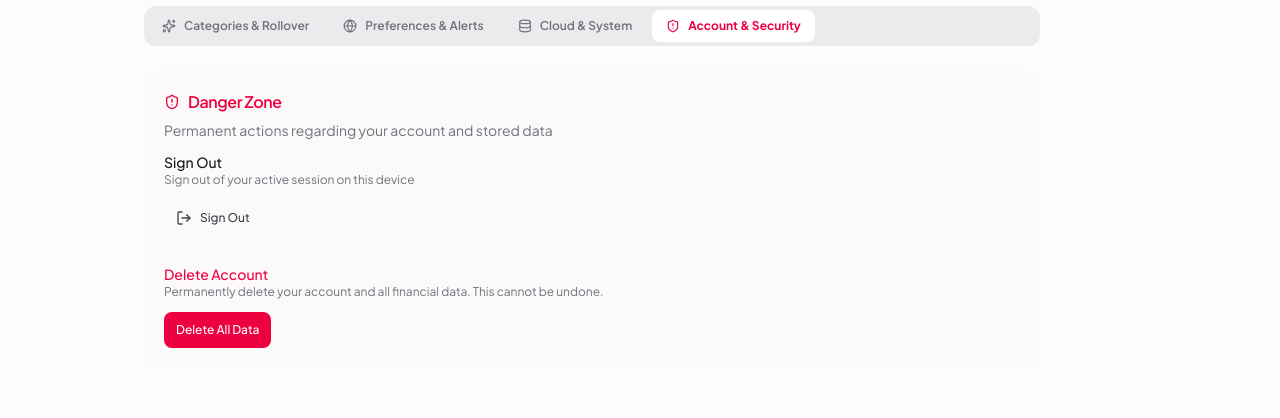
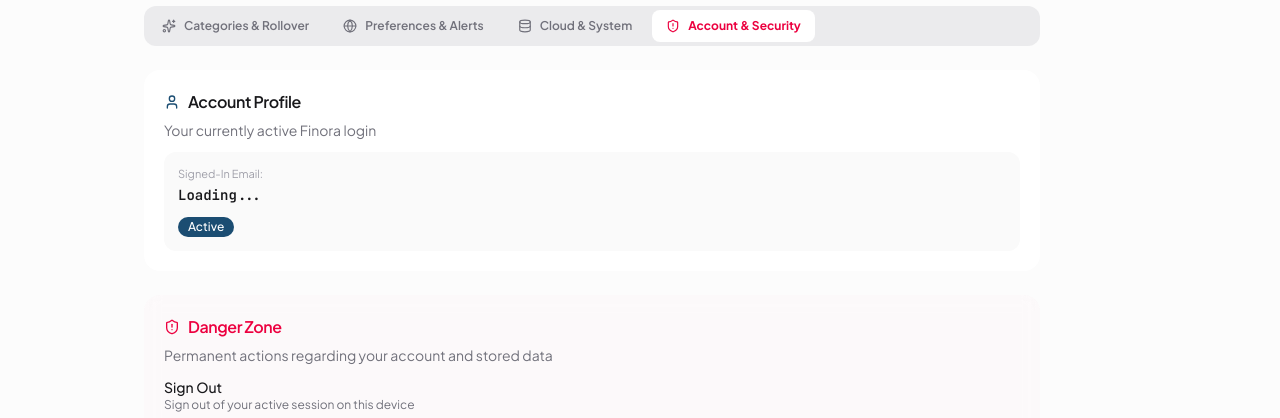
Before and after one commit to Immonkei/Finora, a Next.js app: page /settings in a window 1280 px wide. Both pictures are taken after a click on the button "Account & Security". Shown: the part 154-572 px from the top of the page. Built offline with nearby package versions, Linux system fonts and the light colour scheme; no server answers.

Commit message:
feat(settings): display signed-in email in Account & Security tab

```diff
--- a/src/app/(app)/settings/page.tsx
+++ b/src/app/(app)/settings/page.tsx
@@ -14,6 +14,7 @@ import {
   Activity,
   RefreshCw,
   Sparkles,
+  User,
 } from "lucide-react";
 import { Button } from "@/components/ui/button";
 import { Card, CardContent, CardHeader, CardTitle, CardDescription } from "@/components/ui/card";
@@ -33,6 +34,7 @@ type SettingsTab = "categories" | "preferences" | "system" | "account";
 export default function SettingsPage() {
   const router = useRouter();
   const [activeTab, setActiveTab] = React.useState<SettingsTab>("categories");
+  const [userEmail, setUserEmail] = React.useState<string | null>(null);
 
   const [currency, setCurrency] = React.useState("USD");
   const [language, setLanguage] = React.useState("en");
@@ -73,6 +75,7 @@ export default function SettingsPage() {
           data: { user },
         } = await supabase.auth.getUser();
         if (user) {
+          setUserEmail(user.email ?? null);
           const { data: profile } = await supabase
             .from("profiles")
             .select("*")
@@ -607,6 +610,29 @@ export default function SettingsPage() {
       {/* Tab 4: Account & Security */}
       {activeTab === "account" && (
         <div className="space-y-6 animate-in fade-in duration-150">
+          {/* Active Profile Card */}
+          <Card>
+            <CardHeader>
+              <CardTitle className="text-base flex items-center gap-2">
+                <User className="h-4 w-4 text-brand-600 dark:text-accent-400" /> Account Profile
+              </CardTitle>
+              <CardDescription>Your currently active Finora login</CardDescription>
+            </CardHeader>
+            <CardContent>
+              <div className="flex flex-col sm:flex-row sm:items-center justify-between gap-3 p-3.5 rounded-xl bg-zinc-50 dark:bg-zinc-800/60 border border-zinc-200/60 dark:border-zinc-700/60">
+                <div>
+                  <span className="text-[11px] text-zinc-400 block">Signed-In Email:</span>
+                  <p className="font-semibold text-zinc-900 dark:text-zinc-100 font-mono text-sm mt-0.5">
+                    {userEmail || "Loading..."}
+                  </p>
+                </div>
+                <Badge variant="brand" className="text-xs px-2.5 self-start sm:self-auto">
+                  Active
+                </Badge>
+              </div>
+            </CardContent>
+          </Card>
+
           {/* Danger Zone */}
           <Card className="border-rose-200 dark:border-rose-950/60 bg-rose-50/20 dark:bg-rose-950/10">
             <CardHeader>
```
